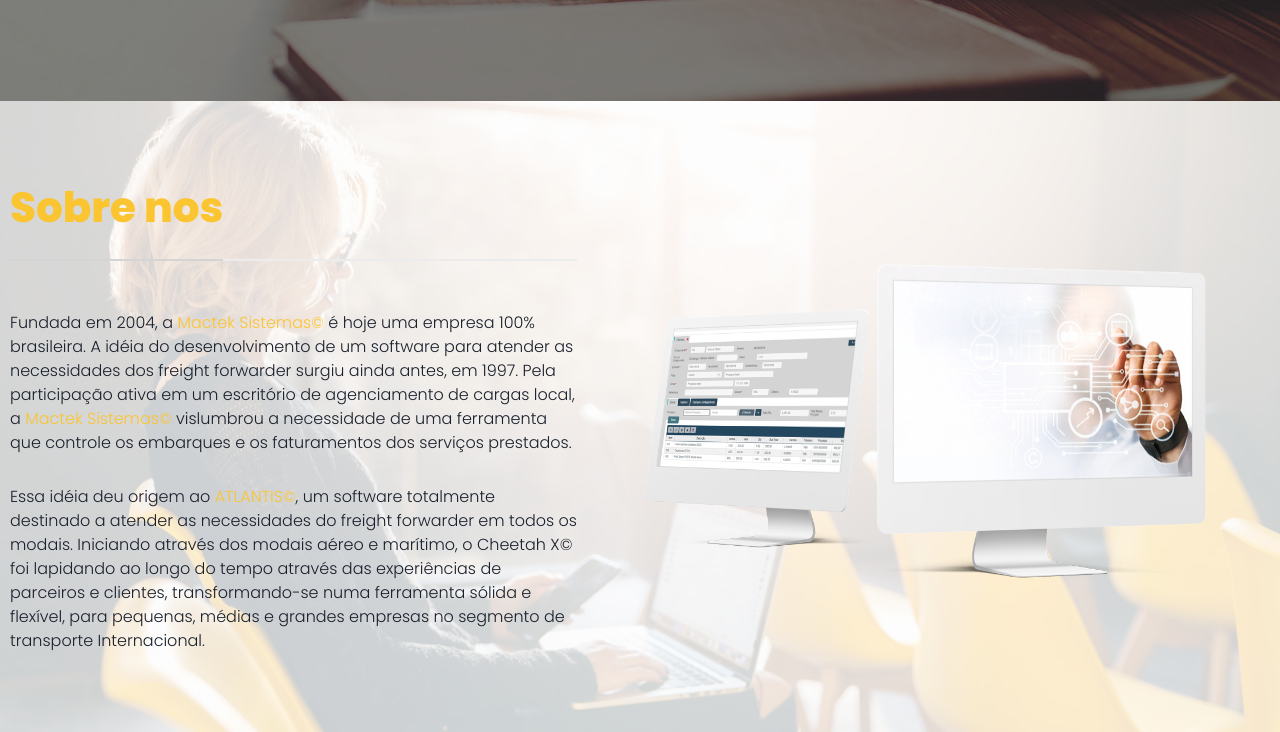
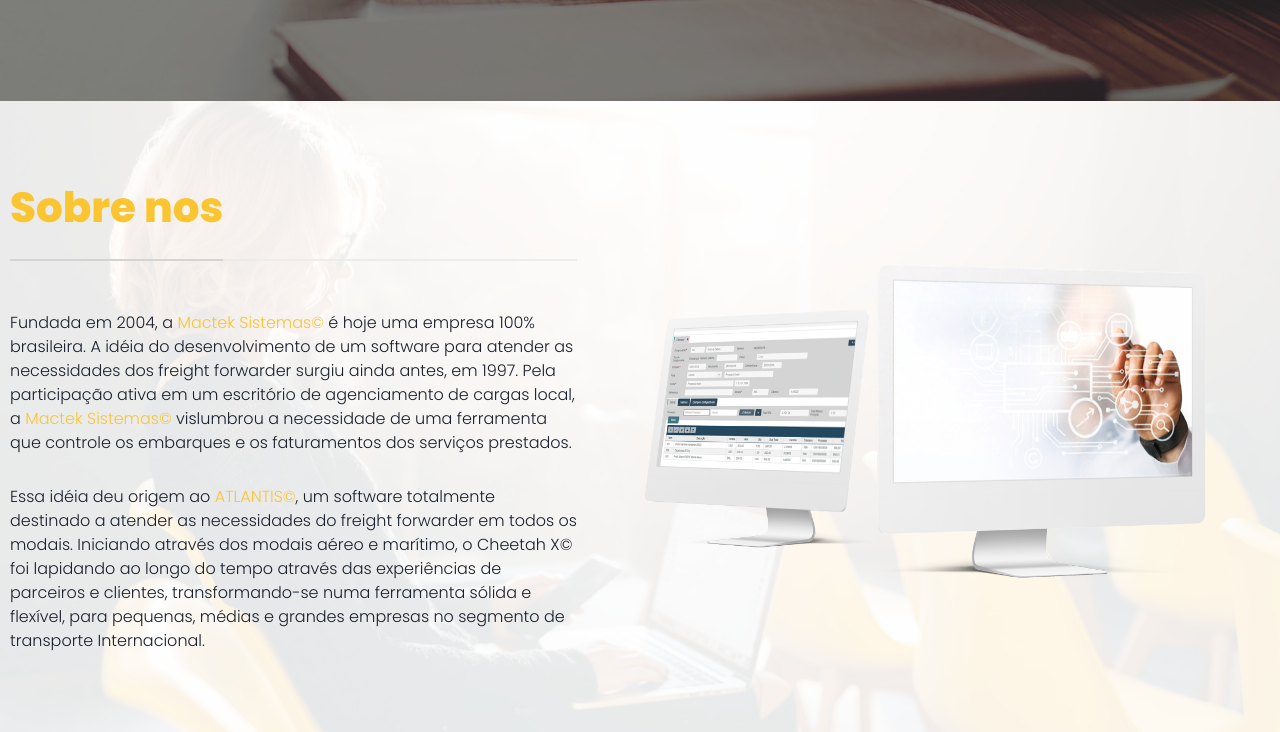
Before and after one commit to arturwatana/layout-mactek, a React (Vite) app: page / in a window 1280 px wide. Shown: the part 1969-2701 px from the top of the page. Built offline with nearby package versions, Linux system fonts and the light colour scheme; no server answers.

Commit message:
fix: section

```diff
--- a/src/Components/BurgerMenu/index.tsx
+++ b/src/Components/BurgerMenu/index.tsx
@@ -104,7 +104,7 @@
                     )}
                 </motion.div>
                 </Flex>
-                <Flex w="80%" border="1px solid red">
+                <Flex w="80%" >
                 <motion.div  onClick={() => setLanguages(true)}style={{zIndex: 4005,margin: "50px 0 50px 0 ",  background:"rgba(255,255,255,1)", padding: "5px",  width: "80px", position:"relative", display: "flex", borderRadius: "10px",justifyContent:"center", alignItems:"center"}} initial={{ opacity: 0, y: -20 }} variants={variants} custom={4} animate={"renderLi"}  >
                     <Image w="100px"src={BrazilFlag}/>
                 {languages ? (
--- a/src/Components/MainComponent/index.tsx
+++ b/src/Components/MainComponent/index.tsx
@@ -235,7 +235,7 @@
           </Flex>
         </Flex>
         <Flex w="100%" scrollMarginTop={"127px"} id="fourthSection" minH="60vh" h="100%" zIndex={500} justifyContent={"center"} position={"relative"}>
-          <div style={{ backgroundColor: "rgb(255, 255, 255, 0.8)", width: "100vw", minHeight: "80vh", height: "100%", position: "absolute", zIndex: 90 }} />
+          <div style={{ backgroundColor: "rgb(255, 255, 255, 0.9)", width: "100vw", minHeight: "80vh", height: "100%", position: "absolute", zIndex: 90 }} />
           <Image position={"absolute"} src={YoungWoman} w="100vw" height={"100%"} minH={"80vh"} backgroundRepeat={"no-repeat"} objectFit={"cover"} objectPosition={"50% 42%"} />
           <Flex maxW="1260px" w="100%" justifyContent={"center"} alignItems={"center"} flexDirection={"column"}>
             <Flex zIndex={900} w={{ sm: "90%", xl: "100%" }} p="80px 0" flexDir={"column"} justifyContent={"space-between"} alignItems={"center"} gap={"80px"}>
@@ -248,9 +248,6 @@
                     <Flex flexDir={"column"} gap={"30px"}>
                       <Text fontWeight={300} fontSize={"16px"} w="90%">Fundada em 2004, a <span style={{ color: "#FBC431" }}>Mactek Sistemas©</span> é hoje uma empresa 100% brasileira. A idéia do desenvolvimento de um software para atender as necessidades dos freight forwarder surgiu ainda antes, em 1997. Pela participação ativa em um escritório de agenciamento de cargas local, a <span style={{ color: "#FBC431" }}>Mactek Sistemas© </span>vislumbrou a necessidade de uma ferramenta que controle os embarques e os faturamentos dos serviços prestados.</Text>
                       <Text fontWeight={300} fontSize={"16px"} w="90%">Essa idéia deu origem ao <span style={{ color: "#FBC431" }}>ATLANTIS©</span>, um software totalmente destinado a atender as necessidades do freight forwarder em todos os modais. Iniciando através dos modais aéreo e marítimo, o Cheetah X© foi lapidando ao longo do tempo através das experiências de parceiros e clientes, transformando-se numa ferramenta sólida e flexível, para pequenas, médias e grandes empresas no segmento de transporte Internacional.</Text>
-                      {/* <Flex justifyContent={{ sm: "center", xl: "start" }} w="100%" >
-                        <Button fontSize={"15px"} w={{ sm: "65%", xl: "45%" }} _hover={{ color: "rgba(255,255,255,0.8)", background: "#C89C27" }} p={"0 18px"} background={"#FBC431"} fontWeight={500} color={"rgba(255,255,255,0.8)"}>Conheca mais</Button>
-                      </Flex> */}
                     </Flex>
                   </Flex>
                 </Flex>
```
